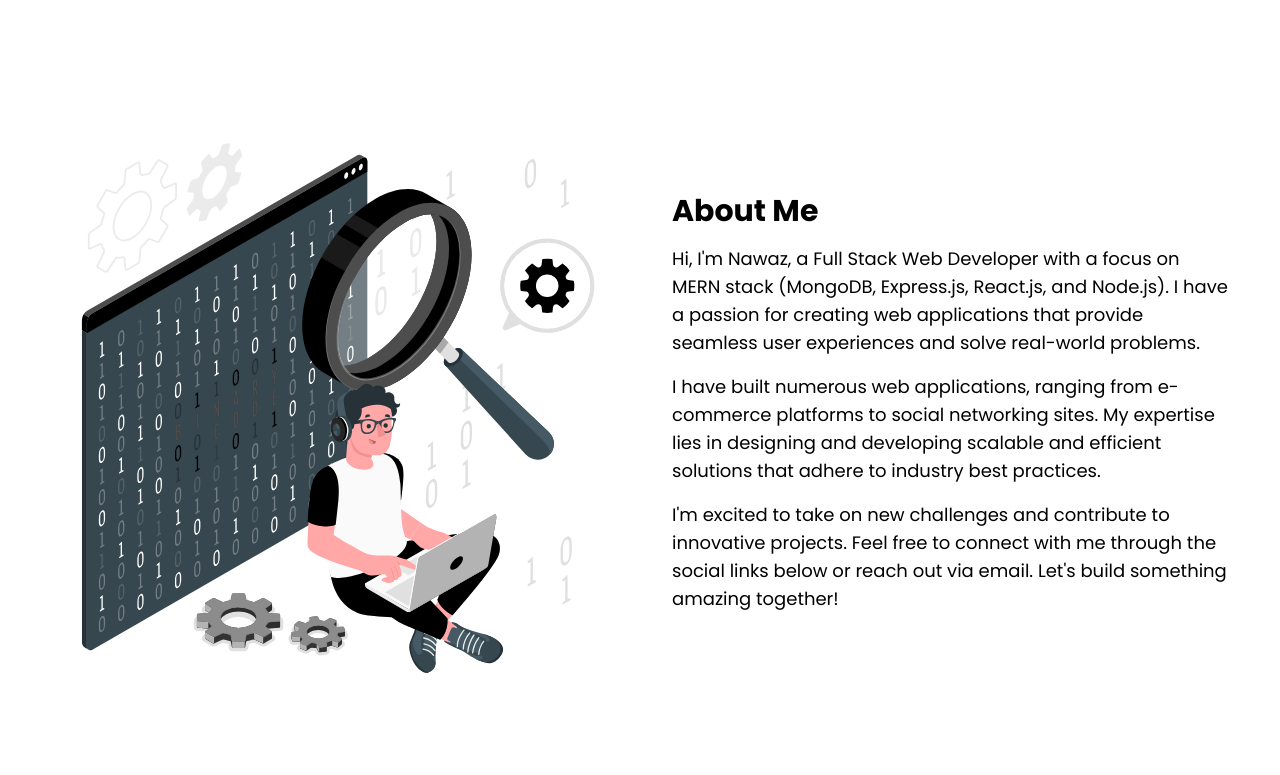
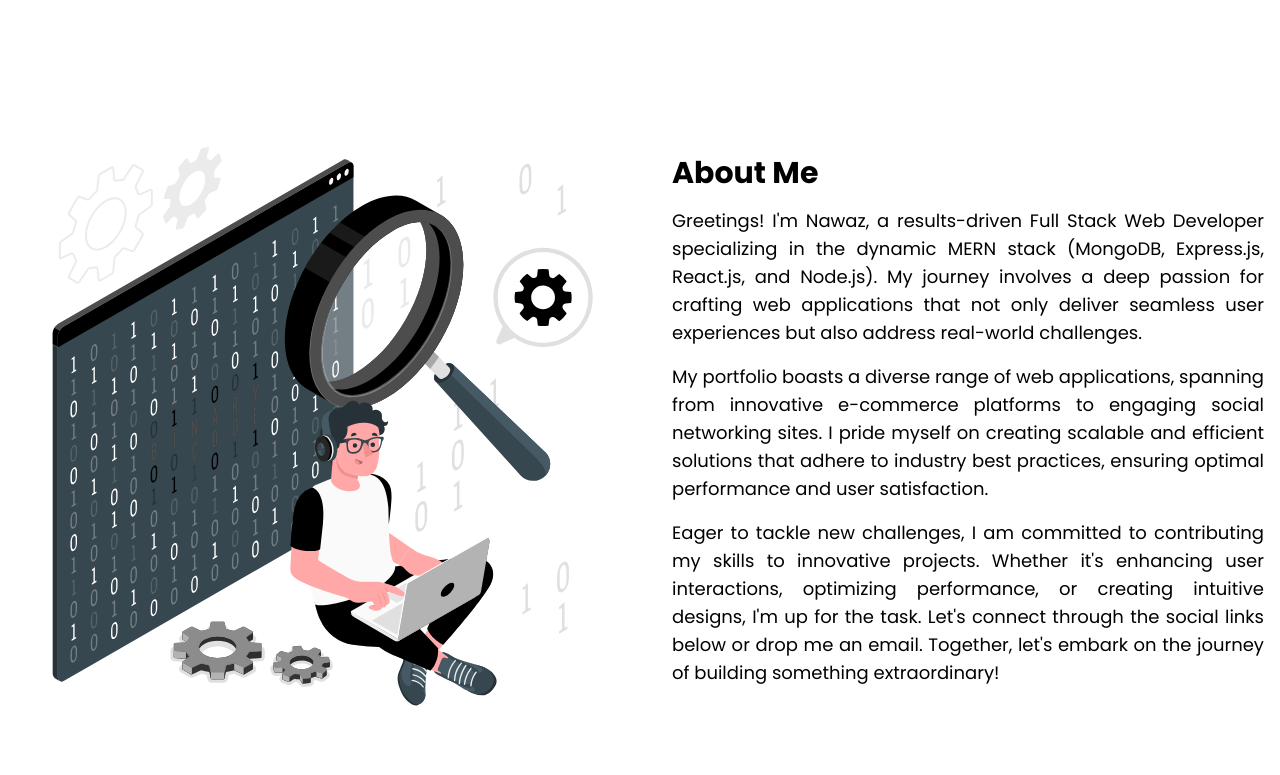
Before and after one commit to shaikahmadnawaz/my-portfolio, a React (Vite) app: page / in a window 1280 px wide. Shown: the part 605-1380 px from the top of the page. Built offline with nearby package versions, Linux system fonts and the light colour scheme; no server answers.

Commit message:
updated about section

```diff
--- a/src/components/About.jsx
+++ b/src/components/About.jsx
@@ -2,10 +2,10 @@ import React from "react";
 
 const About = () => {
   return (
-    <div id="#about" className="bg-white py-10">
-      <div className="max-w-7xl mx-auto px-8">
+    <div id="#about" className="bg-white py-2 md:py-10">
+      <div className="max-w-7xl mx-auto">
         <div className="lg:flex lg:items-center lg:gap-x-8">
-          <div className="w-full lg:w-1/2">
+          <div className="w-full lg:w-1/2 hidden md:block">
             <img
               className="w-full h-auto object-cover rounded-lg"
               src="about-me.svg"
@@ -15,23 +15,28 @@ const About = () => {
           <div className="mt-8 lg:mt-0 lg:w-1/2">
             <div className="px-4 py-8 md:py-10 lg:py-12">
               <h2 className="text-3xl font-bold mb-4">About Me</h2>
-              <p className="text-lg mb-4">
-                Hi, I'm Nawaz, a Full Stack Web Developer with a focus on MERN
-                stack (MongoDB, Express.js, React.js, and Node.js). I have a
-                passion for creating web applications that provide seamless user
-                experiences and solve real-world problems.
+              <p className="text-lg mb-4 text-justify">
+                Greetings! I&apos;m Nawaz, a results-driven Full Stack Web
+                Developer specializing in the dynamic MERN stack (MongoDB,
+                Express.js, React.js, and Node.js). My journey involves a deep
+                passion for crafting web applications that not only deliver
+                seamless user experiences but also address real-world
+                challenges.
               </p>
-              <p className="text-lg mb-4">
-                I have built numerous web applications, ranging from e-commerce
-                platforms to social networking sites. My expertise lies in
-                designing and developing scalable and efficient solutions that
-                adhere to industry best practices.
+              <p className="text-lg mb-4 text-justify">
+                My portfolio boasts a diverse range of web applications,
+                spanning from innovative e-commerce platforms to engaging social
+                networking sites. I pride myself on creating scalable and
+                efficient solutions that adhere to industry best practices,
+                ensuring optimal performance and user satisfaction.
               </p>
-              <p className="text-lg">
-                I'm excited to take on new challenges and contribute to
-                innovative projects. Feel free to connect with me through the
-                social links below or reach out via email. Let's build something
-                amazing together!
+              <p className="text-lg text-justify">
+                Eager to tackle new challenges, I am committed to contributing
+                my skills to innovative projects. Whether it&apos;s enhancing
+                user interactions, optimizing performance, or creating intuitive
+                designs, I&apos;m up for the task. Let&apos;s connect through
+                the social links below or drop me an email. Together, let&apos;s
+                embark on the journey of building something extraordinary!
               </p>
             </div>
           </div>
```
